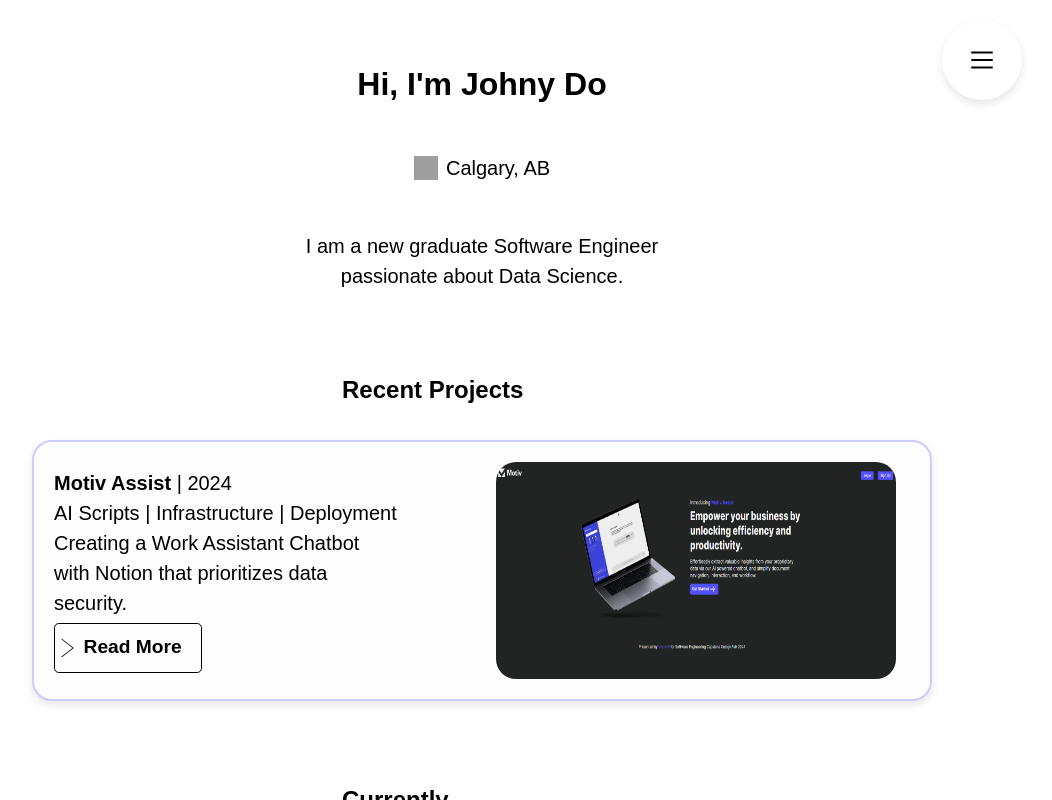
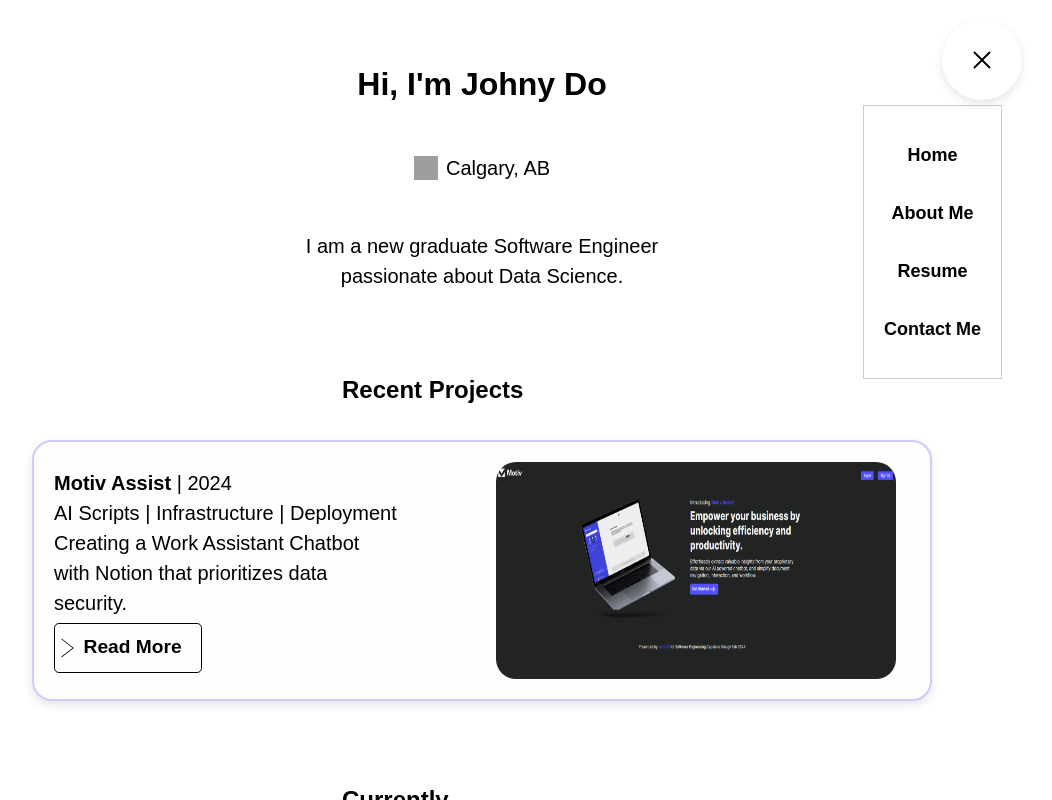
Before and after one commit to TienDatJohnyDo/johny-website, a React (Create React App) app: page / in a window 1280 px wide. Both pictures are taken after a click on the element 1140 px from the left and 60 px from the top of the page. Shown: the top 800 px of the page, without its empty margins (158-1210 px from the left). Built offline with nearby package versions, Linux system fonts and the light colour scheme; grey boxes are pictures that could not be loaded.

Commit message:
Changed the navigation and dropwdown menu

```diff
--- a/src/App.css
+++ b/src/App.css
@@ -102,3 +102,32 @@
   background-color: #fff; /* Background color of the circle */
   box-shadow: 0px 4px 10px rgba(0, 0, 0, 0.1); /* Add shadow effect */
 }
+
+.modal {
+    position: absolute;
+    top: 105px; /* Adjust this value to position the modal */
+    right: 120px; /* Adjust this value to position the modal */
+    background-color: white;
+    border: 1px solid #ccc;
+    padding: 20px;
+    z-index: 999; /* Ensure the modal appears above other content */
+}
+
+.modal ul {
+    list-style-type: none;
+    padding: 0;
+}
+
+.modal ul li {
+    margin-bottom: 10px;
+}
+
+.modal ul li a {
+    color: black;
+    text-decoration: none;
+    font-size: 18px;
+}
+
+.modal ul li a:hover {
+    text-decoration: underline;
+}
--- a/src/Components/Home.js
+++ b/src/Components/Home.js
@@ -1,3 +1,123 @@
+// import React, { useState } from "react";
+// import '../App.css';
+// import MotivLandingImage from '../Motiv Landing.png';
+// import { FontAwesomeIcon } from '@fortawesome/react-fontawesome';
+// import { faEnvelope } from '@fortawesome/free-solid-svg-icons';
+// import { faLinkedin } from '@fortawesome/free-brands-svg-icons';
+
+// function HomePage() {
+//     const [menuActive, setMenuActive] = useState(false);
+//     const [modalOpen, setModalOpen] = useState(false);
+
+//     const toggleMenu = () => {
+//         setMenuActive(!menuActive);
+//         setModalOpen(false); // Close modal when toggling menu
+//     };
+
+//     const toggleModal = () => {
+//         setModalOpen(!modalOpen);
+//     };
+
+//     return (
+//         <>
+//             <div className="font-poppins font-bold" style={{ marginTop: '60px' }}>
+//                 {/* Hamburger Menu */}
+//                 <div className={`hamburger-menu ${menuActive ? 'active' : ''}`} onClick={toggleMenu}>
+//                     <svg className="hamburger-icon" viewBox="0 0 24 24" fill="none" xmlns="http://www.w3.org/2000/svg" width="30" height="30">
+//                         <path d="M4 6H20M4 12H20M4 18H20" stroke="#000000" strokeWidth="1.5" strokeLinecap="round" strokeLinejoin="round"/>
+//                     </svg>
+//                 </div>
+
+//                 {/* Modal */}
+//                 {menuActive && (
+//                     <div className="modal" onClick={toggleMenu}>
+//                         <ul>
+//                             <li><a href="#">Home</a></li>
+//                             <li><a href="#">About Me</a></li>
+//                             <li><a href="#">Resume</a></li>
+//                             <li><a href="#">Contact Me</a></li>
+//                         </ul>
+//                     </div>
+//                 )}
+
+//                 {/* Content */}
+//                 Hi, I'm Johny Do
+//                 <div style={{ marginBottom: '45px' }}></div>
+//                 <div className="mt-2 image-container">
+//                     <img
+//                         loading="lazy"
+//                         src="https://cdn.builder.io/api/v1/image/assets/TEMP/40b5ee86c7cdd2e407637ce753cabb9f162b39d21b06cda027b308b9a90be00a?"
+//                         className="shrink-0 aspect-square mr-1"
+//                         alt="Table Icon"
+//                     />
+//                     <span className="ml-1 text-md font-medium">Calgary, AB</span>
+//                 </div>
+//                 <div style={{ marginBottom: '48px' }}></div>
+//                 <div className="text-md font-medium text-center text-black">
+//                     I am a new graduate Software Engineer<br /> passionate about Data Science.
+//                 </div>
+//                 <div style={{ marginBottom: '81px' }}></div>
+//                 <div className="self-start mt-10 ml-6 text-2xl font-bold text-black recent-projects-header">
+//                     Recent Projects
+//                 </div>
+//                 <div style={{ marginBottom: '32px' }}></div>
+//                 <div className="container" style={{ width: '900px', margin: '0 auto', boxShadow: '0px 4px 10px rgba(0, 0, 0, 0.1)', padding: '20px', display: 'flex', alignItems: 'center' }}>
+//                     <div style={{ flex: 1 }}>
+//                         <h2 className="font-bold text-2xl" style={{ fontSize: '1.25rem' }}>Motiv Assist <span className="text-md font-medium"> | 2024</span></h2>
+//                         <p className="text-md font-medium" style={{ fontSize: '1.25rem' }}>AI Scripts | Infrastructure | Deployment</p>
+//                         <p className="text-md font-medium" style={{ fontSize: '1.25rem' }}>Creating a Work Assistant Chatbot <br />with Notion that prioritizes data <br />security.</p>
+//                         <button className="read-more-btn">
+//                             Read More
+//                             <span className="arrow"></span> {/* Adding arrow span */}
+//                         </button>
+//                     </div>
+//                     <div style={{ flex: 1, display: 'flex', justifyContent: 'center', alignItems: 'center' }}>
+//                         <img
+//                             loading="lazy"
+//                             src={MotivLandingImage}
+//                             alt="Motiv Landing"
+//                             style={{ width: '400px', height: '217px', borderRadius: '20px' }}
+//                         />
+//                     </div>
+//                 </div>
+//                 <div style={{ marginBottom: '81px' }}></div>
+//                 <div className="self-start mt-10 ml-6 text-2xl font-bold text-black recent-projects-header">
+//                     Currently
+//                 </div>
+//                 <div style={{ marginBottom: '32px' }}></div>
+//                 <div className="container" style={{ width: '900px', margin: '0 auto', boxShadow: '0px 4px 10px rgba(0, 0, 0, 0.1)', padding: '20px', display: 'flex', alignItems: 'center' }}>
+//                     <div style={{ flex: 1 }}>
+//                         <h2 className="font-bold text-2xl" style={{ fontSize: '1.25rem' }}>Motiv Assist <span className="text-md font-medium"> | 2024</span></h2>
+//                         <p className="text-md font-medium" style={{ fontSize: '1.25rem' }}>AI Scripts | Infrastructure | Deployment</p>
+//                         <p className="text-md font-medium" style={{ fontSize: '1.25rem' }}>Creating a Work Assistant Chatbot <br />with Notion that prioritizes data <br />security.</p>
+//                         <button className="read-more-btn">
+//                             Read More
+//                             <span className="arrow"></span> {/* Adding arrow span */}
+//                         </button>
+//                     </div>
+//                     <div style={{ flex: 1, display: 'flex', justifyContent: 'center', alignItems: 'center' }}>
+//                         <img
+//                             loading="lazy"
+//                             src={MotivLandingImage}
+//                             alt="Motiv Landing"
+//                             style={{ width: '400px', height: '217px', borderRadius: '20px' }}
+//                         />
+//                     </div>
+//                 </div>
+//                 <div style={{ marginBottom: '100px' }}></div>
+//                 <div style={{ borderTop: '2px solid #e6d7ff', padding: '20px 0', textAlign: 'center' }}>
+//                     <p style={{ marginBottom: '10px',fontSize:'1.2rem' }}>Contact me here</p>
+//                     <div>
+//                         <FontAwesomeIcon icon={faEnvelope} style={{ marginRight: '10px', color: 'black' }} />
+//                         <FontAwesomeIcon icon={faLinkedin} style={{ color: 'black' }} />
+//                     </div>
+//                 </div>
+//             </div>
+//         </>
+//     );
+// }
+
+// export default HomePage;
 import React, { useState } from "react";
 import '../App.css';
 import MotivLandingImage from '../Motiv Landing.png';
@@ -5,24 +125,46 @@ import { FontAwesomeIcon } from '@fortawesome/react-fontawesome';
 import { faEnvelope } from '@fortawesome/free-solid-svg-icons';
 import { faLinkedin } from '@fortawesome/free-brands-svg-icons';
 
-
 function HomePage() {
     const [menuActive, setMenuActive] = useState(false);
+    const [modalOpen, setModalOpen] = useState(false);
 
     const toggleMenu = () => {
         setMenuActive(!menuActive);
+        setModalOpen(false); // Close modal when toggling menu
+    };
+
+    const toggleModal = () => {
+        setModalOpen(!modalOpen);
     };
 
     return (
         <>
-
             <div className="font-poppins font-bold" style={{ marginTop: '60px' }}>
                 {/* Hamburger Menu */}
                 <div className={`hamburger-menu ${menuActive ? 'active' : ''}`} onClick={toggleMenu}>
-                    <svg className="hamburger-icon" viewBox="0 0 24 24" fill="none" xmlns="http://www.w3.org/2000/svg" width="30" height="30">
-                        <path d="M4 6H20M4 12H20M4 18H20" stroke="#000000" strokeWidth="1.5" strokeLinecap="round" strokeLinejoin="round"/>
-                    </svg>
+                    {menuActive ? (
+                        <svg className="hamburger-icon" viewBox="0 0 24 24" fill="none" xmlns="http://www.w3.org/2000/svg" width="30" height="30">
+                            <path d="M6 18L18 6M6 6L18 18" stroke="#000000" strokeWidth="1.5" strokeLinecap="round" strokeLinejoin="round"/>
+                        </svg>
+                    ) : (
+                        <svg className="hamburger-icon" viewBox="0 0 24 24" fill="none" xmlns="http://www.w3.org/2000/svg" width="30" height="30">
+                            <path d="M4 6H20M4 12H20M4 18H20" stroke="#000000" strokeWidth="1.5" strokeLinecap="round" strokeLinejoin="round"/>
+                        </svg>
+                    )}
                 </div>
+
+                {/* Modal */}
+                {menuActive && (
+                    <div className="modal" onClick={toggleMenu}>
+                        <ul>
+                            <li><a href="#">Home</a></li>
+                            <li><a href="#">About Me</a></li>
+                            <li><a href="#">Resume</a></li>
+                            <li><a href="#">Contact Me</a></li>
+                        </ul>
+                    </div>
+                )}
 
                 {/* Content */}
                 Hi, I'm Johny Do
@@ -90,7 +232,7 @@ function HomePage() {
                 </div>
                 <div style={{ marginBottom: '100px' }}></div>
                 <div style={{ borderTop: '2px solid #e6d7ff', padding: '20px 0', textAlign: 'center' }}>
-                    <p style={{ marginBottom: '10px', fontSize:'1.5rem' }}>Contact me here</p>
+                    <p style={{ marginBottom: '10px',fontSize:'1.2rem' }}>Contact me here</p>
                     <div>
                         <FontAwesomeIcon icon={faEnvelope} style={{ marginRight: '10px', color: 'black' }} />
                         <FontAwesomeIcon icon={faLinkedin} style={{ color: 'black' }} />
```
